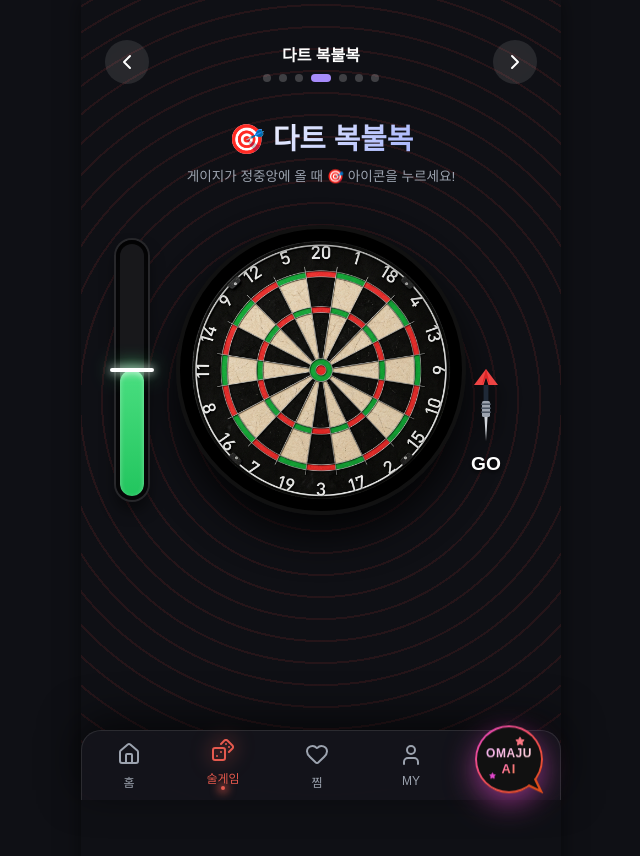
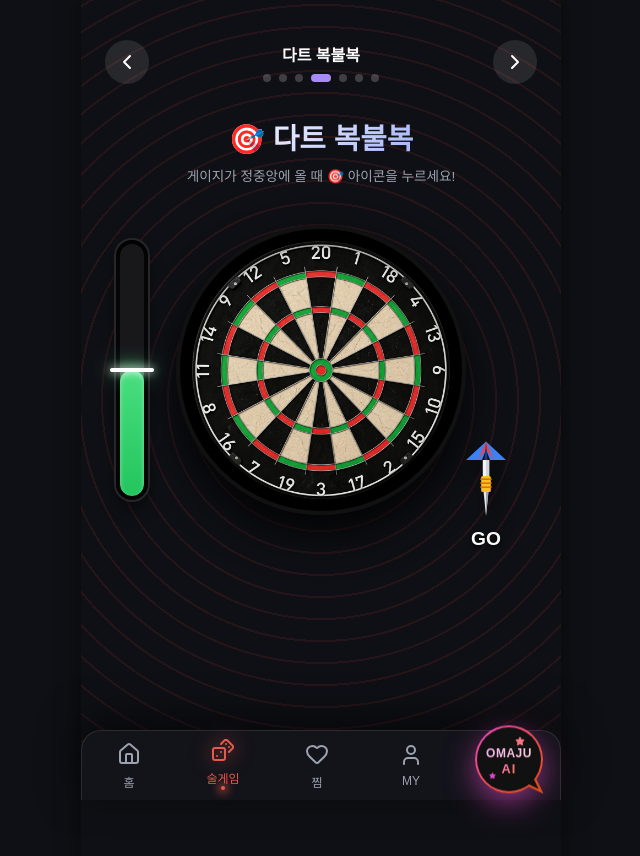
Before and after one commit to duswo78-bot/Omaju, a React (Vite) app: page /game in a window 1280 px wide. Both pictures are taken after a click on the button 646 px from the left and 77 px from the top of the page. Shown: the top 856 px of the page, without its empty margins (319-959 px from the left). Built offline with nearby package versions, Linux system fonts and the light colour scheme; a web font is replaced by a local one.

Commit message:
style: redesign realistic dart pin with blue feathers and move button down by 150px

```diff
--- a/src/components/DartGame.jsx
+++ b/src/components/DartGame.jsx
@@ -5,19 +5,27 @@ import { assetUrl } from '../utils/assets';
 
 const DartPin = ({ size = 60 }) => (
   <svg viewBox="0 0 100 100" width={size} height={size} style={{ filter: 'drop-shadow(5px 15px 10px rgba(0,0,0,0.6))', display: 'block' }}>
-    {/* 바늘 (Tip) */}
-    <polygon points="50,95 48,65 52,65" fill="#d1d5db" />
-    {/* 배럴 (Barrel) */}
-    <rect x="45" y="45" width="10" height="20" fill="#9ca3af" rx="2" />
-    {/* 배럴 그립 무늬 */}
-    <rect x="44" y="48" width="12" height="2" fill="#4b5563" />
-    <rect x="44" y="53" width="12" height="2" fill="#4b5563" />
-    <rect x="44" y="58" width="12" height="2" fill="#4b5563" />
-    {/* 샤프트 (Shaft) */}
-    <rect x="47" y="25" width="6" height="20" fill="#1f2937" />
-    {/* 플라이트 (Flight) */}
-    <path d="M50,5 L35,25 L47,25 L50,15 L53,25 L65,25 Z" fill="#ef4444" />
-    <path d="M50,5 L45,25 L50,15 L55,25 Z" fill="#dc2626" />
+    {/* 바늘 (Tip) - 은빛 메탈 */}
+    <polygon points="50,95 47,65 53,65" fill="#e5e7eb" />
+    <polygon points="50,95 50,65 53,65" fill="#9ca3af" />
+
+    {/* 배럴 (Barrel) - 눈에 띄는 화려한 금장 */}
+    <rect x="44" y="45" width="12" height="20" fill="#fbbf24" rx="2" />
+    <rect x="43" y="48" width="14" height="2" fill="#d97706" />
+    <rect x="43" y="53" width="14" height="2" fill="#d97706" />
+    <rect x="43" y="58" width="14" height="2" fill="#d97706" />
+
+    {/* 샤프트 (Shaft) - 화이트/실버 */}
+    <rect x="46" y="25" width="8" height="20" fill="#f3f4f6" />
+    <rect x="50" y="25" width="4" height="20" fill="#d1d5db" />
+
+    {/* 플라이트 (Flight) - 크고 화려한 파란색 깃털 베이스에 빨간색 포인트 */}
+    {/* 큰 뒷배경 깃 (파란색) */}
+    <path d="M50,2 L25,25 L45,25 L50,12 L55,25 L75,25 Z" fill="#3b82f6" />
+    {/* 앞쪽 깃 (빨간색 포인트) */}
+    <path d="M50,2 L40,25 L50,12 L60,25 Z" fill="#ef4444" />
+    {/* 중앙 기둥 디테일 */}
+    <path d="M50,2 L48,25 L52,25 Z" fill="#1e3a8a" />
   </svg>
 );
 
@@ -213,8 +221,8 @@ export default function DartGame() {
           </AnimatePresence>
         </div>
 
-        {/* 오른쪽: 배경이 제거된 대형 아이콘 버튼 (오른쪽에 붙이되 100px 아래로) */}
-        <div style={{ position: 'absolute', right: '5px', zIndex: 10, marginTop: '100px' }}>
+        {/* 오른쪽: 배경이 제거된 대형 아이콘 버튼 (오른쪽에 붙이되 250px 아래로) */}
+        <div style={{ position: 'absolute', right: '5px', zIndex: 10, marginTop: '250px' }}>
           <motion.button
             onClick={stopGame}
             whileHover={{ scale: 1.1 }}
```
